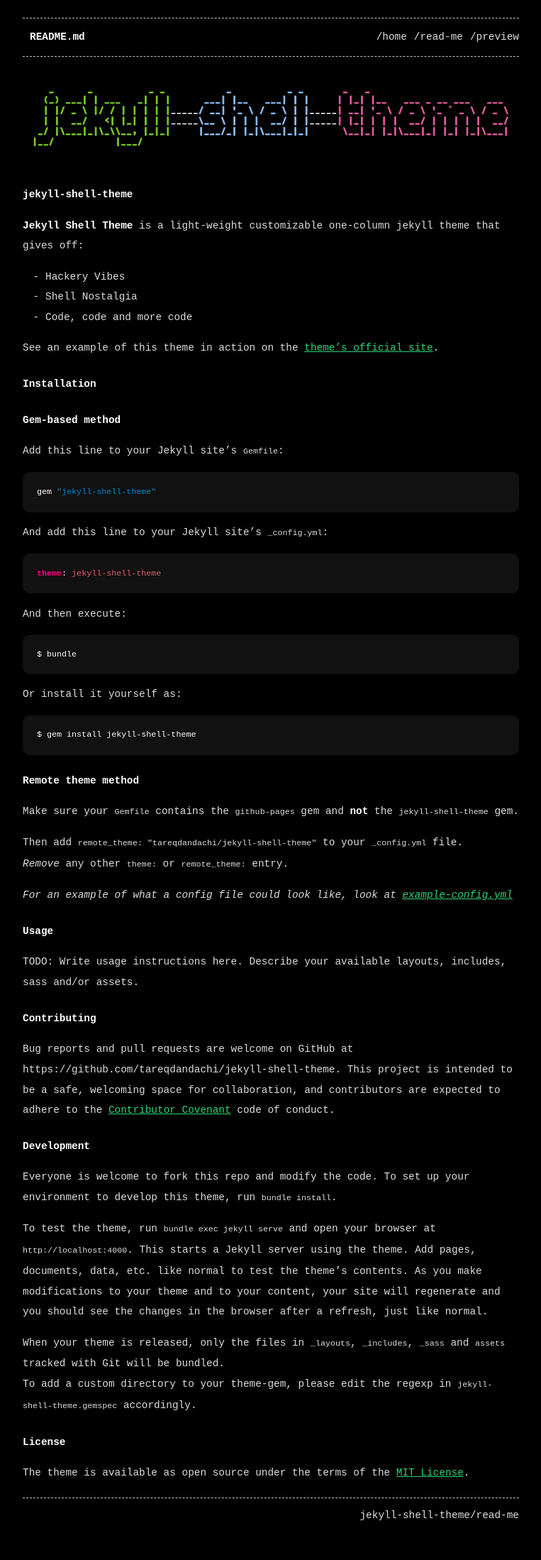
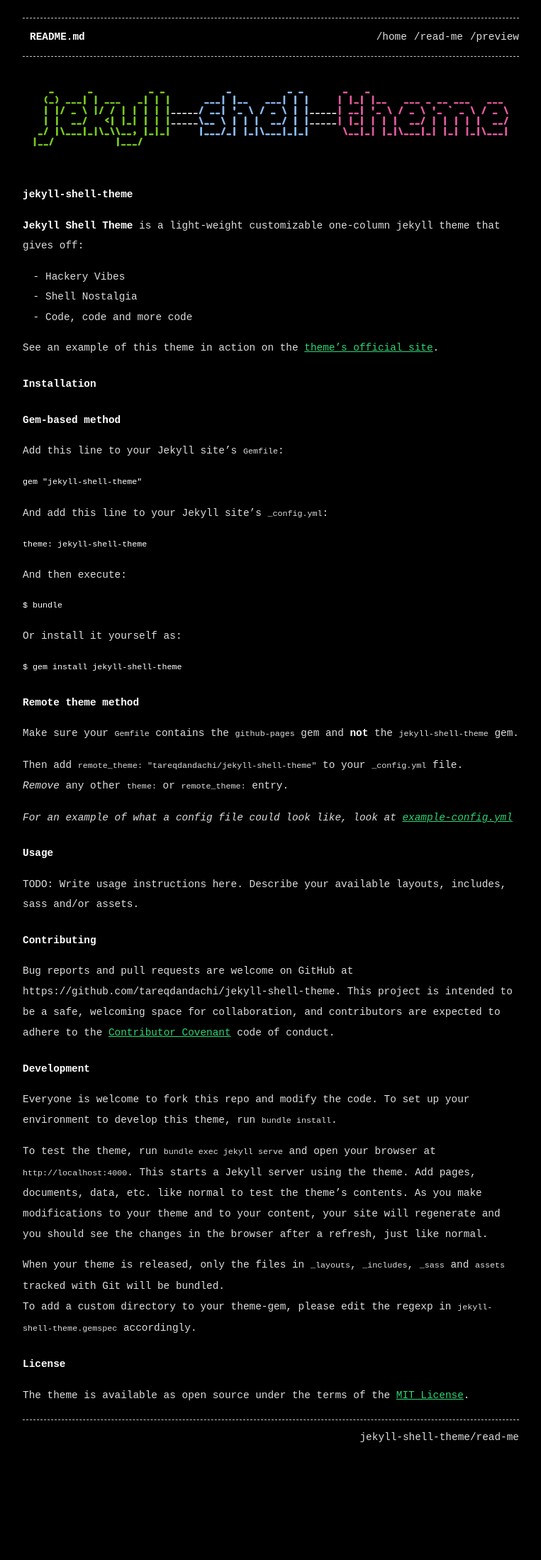
Before and after one commit to LucianoPalacio/jekyll-shell-theme, a Jekyll site: the page built from read-me.md, in a window 1280 px wide. Shown: the whole page at 71% size, without its empty margins (258-1021 px from the left). Built offline with Jekyll 4.4.1, drawn with Linux system fonts in a browser that asks for light colours; after the commit the page ends 2089 px from its top, so only the background shows below that.

Commit message:
Delete a font for improve the performance

```diff
--- a/assets/css/main.css
+++ b/assets/css/main.css
@@ -1,6 +1,3 @@
-@import url("https://fonts.googleapis.com/css?family=Source+Code+Pro:400,700");
-@import url("syntax-highlighting.css");
-
 :root {
     --main-color: white;
     --bg-color: black;
```
